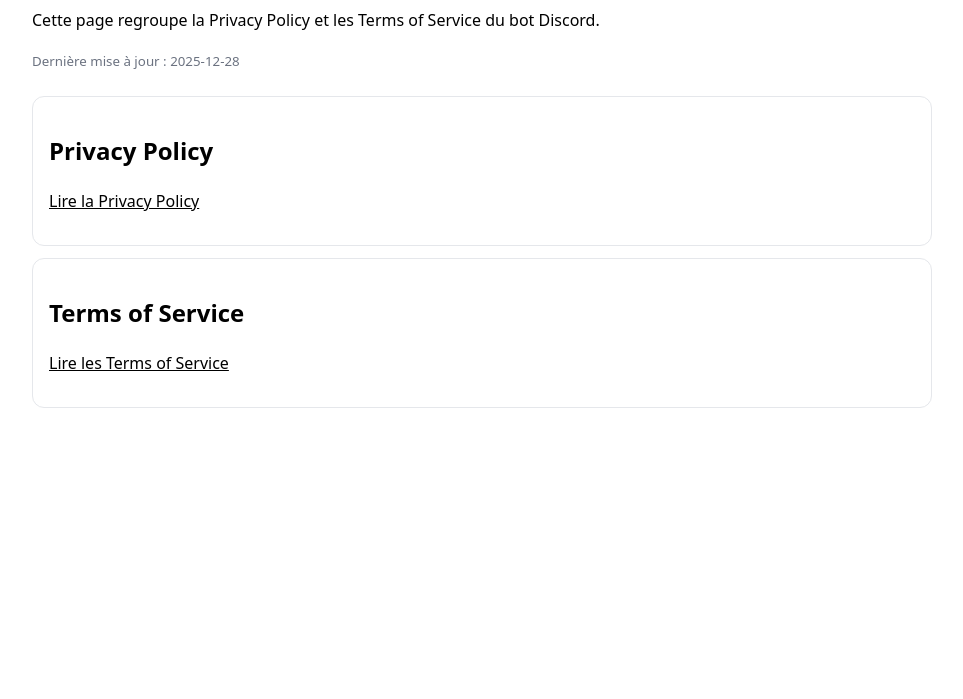
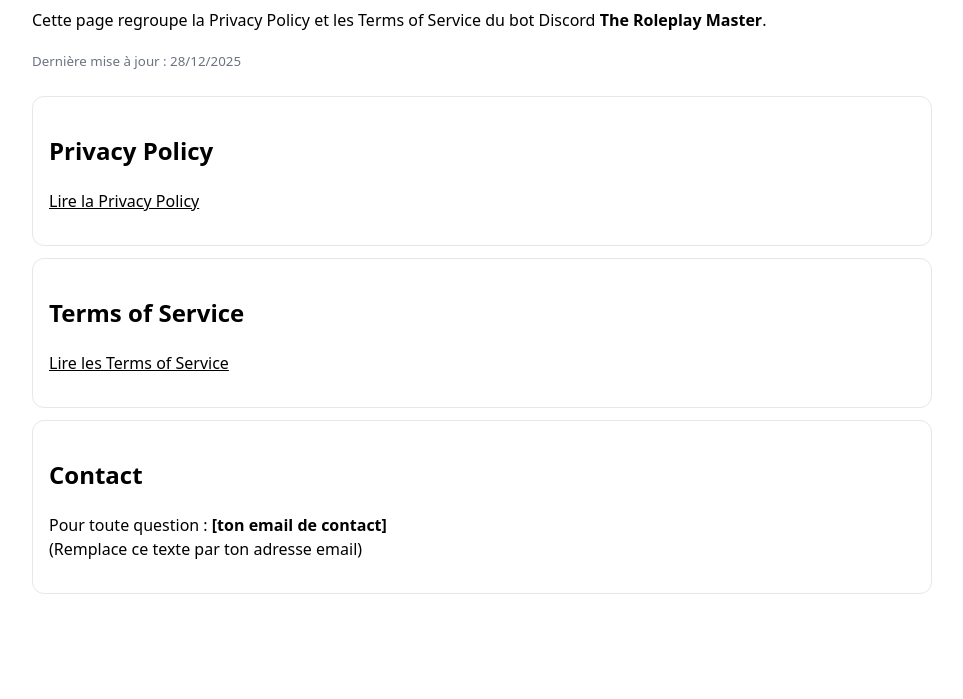
Before and after one commit to SilverAthena/the-roleplay-master-legal, a plain HTML site: page index.html in a window 1280 px wide. Shown: the part 101-800 px from the top of the page, without its empty margins (158-1121 px from the left). Drawn offline with Linux system fonts and the light colour scheme.

Commit message:
index.html

```diff
--- a/index.html
+++ b/index.html
@@ -3,7 +3,7 @@
 <head>
   <meta charset="utf-8" />
   <meta name="viewport" content="width=device-width,initial-scale=1" />
-  <title>Bot RP — Legal</title>
+  <title>The Roleplay Master — Legal</title>
   <style>
     body{font-family:system-ui,-apple-system,Segoe UI,Roboto,Arial;max-width:900px;margin:40px auto;padding:0 16px;line-height:1.5}
     header{margin-bottom:24px}
@@ -14,9 +14,9 @@
 </head>
 <body>
   <header>
-    <h1>Bot RP — Documents légaux</h1>
-    <p>Cette page regroupe la Privacy Policy et les Terms of Service du bot Discord.</p>
-    <small>Dernière mise à jour : <span id="d"></span></small>
+    <h1>The Roleplay Master — Documents légaux</h1>
+    <p>Cette page regroupe la Privacy Policy et les Terms of Service du bot Discord <b>The Roleplay Master</b>.</p>
+    <small>Dernière mise à jour : 28/12/2025</small>
   </header>
 
   <div class="card">
@@ -29,8 +29,12 @@
     <p><a href="./terms.html">Lire les Terms of Service</a></p>
   </div>
 
-  <script>
-    document.getElementById('d').textContent = new Date().toISOString().slice(0,10);
-  </script>
+  <div class="card">
+    <h2>Contact</h2>
+    <p>
+      Pour toute question : <b>[ton email de contact]</b><br/>
+      (Remplace ce texte par ton adresse email)
+    </p>
+  </div>
 </body>
 </html>
```
